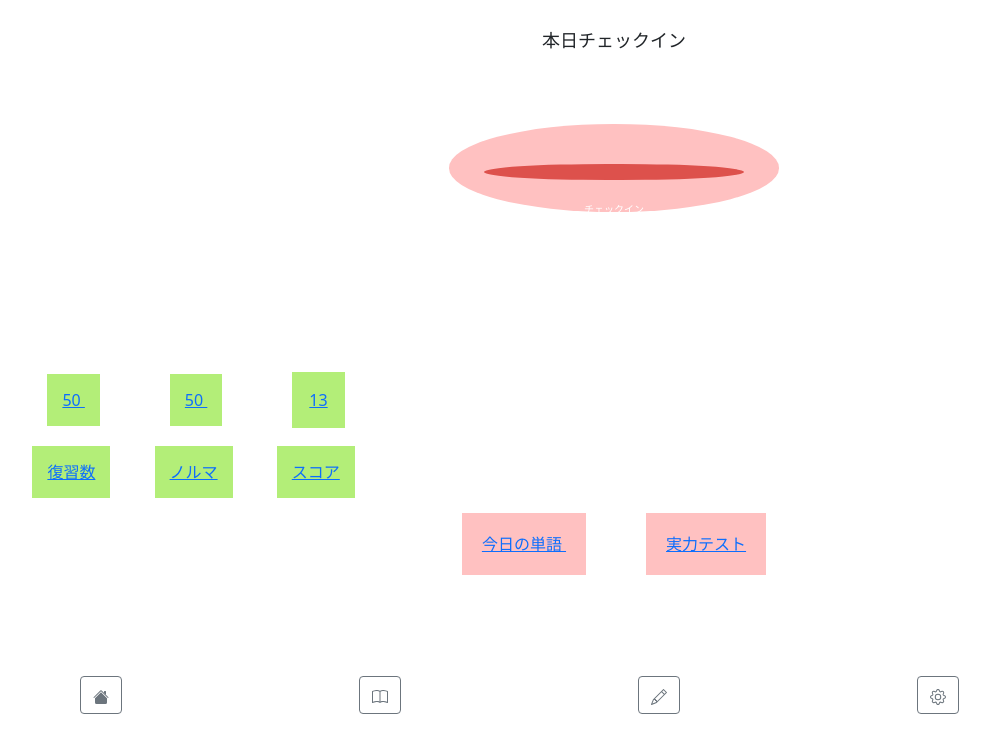
After one commit to Inoue416/mydictionary, a Flask app: template templates/test_select.html in a window 1280 px wide. The commit adds this page. Shown: the top 753 px of the page, without its empty margins (26-1016 px from the left). Run offline with Flask 2, Linux system fonts and the light colour scheme; the template is opened without the code that fills it, so the values that code supplies are empty.

Commit message:
add files of project member

```diff
--- a/app.py
+++ b/app.py
@@ -5,6 +5,8 @@ from dotenv import load_dotenv
 from mydatabase import MyDatabase
 import env_dev as ed
 import init_db
+import json
+
 load_dotenv(override=True)
 
 if not os.path.isfile('./mydictionary.db'):
@@ -44,10 +46,25 @@ def add_mydic(data):
     # TODO: add mydic
     return redirect(url_for('/dictionary'))
 
-@app.route('/add_word', methods=['POST'])  # Postだけ受け付ける
-def add_word(data):
-    # result = request.form["param"]  # Postで送ったときのパラメータの名前を指定する
-    return redirect(url_for('/dictionary', dictype="0"))
+@app.route('/add_word', methods=["POST"])  # Postだけ受け付ける
+def add_word():
+    if request.method == "POST":
+        #result = request.form["param"]  # Postで送ったときのパラメータの名前を指定する
+        post_data = json.loads(request.get_data(as_text=True, parse_form_data=True))
+        # 単語の追加処理を入れる
+        # 単語があれば入れずにメッセージを返信
+        # 単語がなければ追加する。また、追加の際はAPIで画像をついでに追加する
+        res = None
+        print("Successfull connecting database.")
+        res = database.add_word(post_data)
+        # except:
+        #     res = "Can not connect database."
+        #     print("Can not connect database.")
+
+        res = {'message': res}
+        return jsonify(res)
+
+    return jsonify({"message": "You must use post method."})
 
 @app.route('/edit_word', methods=['POST'])
 def edit_word(data):
@@ -62,7 +79,7 @@ def post_test(data):
 
 @app.route('/')
 def index():
-    return render_template('index.html')
+    return render_template('home.html')
 
 @app.route('/dictionary', methods=['GET'])
 def dictionary():
@@ -79,12 +96,12 @@ def search():
 
 @app.route('/study_select')
 def study_select():
-    return render_template('study_select.html')
+    return render_template('test_select.html')
 
 
 @app.route('/study')
 def study():
-    return render_template('study.html')
+    return render_template('test_inside.html')
 
 
 # 5000番ポートでWebサーバを起動する
--- /dev/null
+++ b/static/css/home.css
@@ -0,0 +1,5 @@
+/* checkboxのサイズ、場所の変更 */
+input[type=checkbox] {
+	transform: scale(1.3);
+	margin: 0 0 0 5px;
+}
--- /dev/null
+++ b/static/css/test_select.css
@@ -0,0 +1,107 @@
+.sign-content {
+			width: 94vw;
+			height: 40vh;
+			margin-left: 3vw;
+		}
+
+		.sign-time {
+			width: 98%;
+			height: 8vh;
+			text-align: center;
+			line-height: 10vh;
+			font-size: 18px;
+			margin-left: 1%;
+		}
+
+		.sign-button {
+			width: 98%;
+			height: 15vh;
+			margin-left: 1%;
+			font-size: 22px;
+			text-align: center;
+			line-height: 11vh;
+			margin-top: 5%;
+		}
+
+		.sign-button-big {
+			width: 28%;
+			height: 73%;
+			margin: 0 auto;
+			border-radius: 50%;
+			background-color: #ffc1c1;
+			color: white;
+			padding: 3%;
+		}
+
+		.sign-button-small {
+			width: 100%;
+			height: 100%;
+			margin: 0 auto;
+			border-radius: 50%;
+			background-color: #dd514c;
+			color: white;
+			border: 0;
+			cursor: pointer;
+		}
+
+		.sign-button-small:hover {
+			color: black;
+			background-color: #ffffff;
+		}
+
+		.sign-logs {
+			width: 98%;
+			height: 0vh;
+			margin-left: 1%;
+			text-align: center;
+			font-size: 12px;
+			line-height: 3vh;
+		}
+
+		.sign-logs>span>a {
+			color: #436eee;
+		}
+
+		.sign-texts {
+			width: 98%;
+			height: 18vh;
+			margin-left: 1%;
+			text-align: center;
+			font-size: 16px;
+			color: red;
+		}
+
+        .date{
+
+            background-color: #B3EE78;
+            margin: 20px;
+            margin-left:35px ;
+            padding:15px;
+        }
+          .date1{
+
+            background-color: #B3EE78;
+            margin: 20px;
+            margin-left:50px ;
+            padding:17px;
+        }
+        .date3{
+
+            background-color: #B3EE78;
+            margin: 20px;
+            margin-left:50px ;
+            padding:15px;
+        }
+        .date2{
+            font-size: 10;
+
+             background-color: #B3EE78;
+             margin: 20px;
+            padding:15px;
+        }
+
+.bright{
+    background-color:#ffc1c1;
+    margin: 30px;
+    padding: 20px;
+}
--- a/templates/base.html
+++ b/templates/base.html
@@ -29,7 +29,7 @@
                     </a>
                 </div>
                 <div class="col">
-                    <a class="btn btn-outline-secondary" href="#">
+                    <a class="btn btn-outline-secondary" href="{{ url_for('study_select') }}">
                         <svg xmlns="http://www.w3.org/2000/svg" width="16" height="16" fill="currentColor" class="bi bi-pencil" viewBox="0 0 16 16">
                             <path d="M12.146.146a.5.5 0 0 1 .708 0l3 3a.5.5 0 0 1 0 .708l-10 10a.5.5 0 0 1-.168.11l-5 2a.5.5 0 0 1-.65-.65l2-5a.5.5 0 0 1 .11-.168l10-10zM11.207 2.5 13.5 4.793 14.793 3.5 12.5 1.207 11.207 2.5zm1.586 3L10.5 3.207 4 9.707V10h.5a.5.5 0 0 1 .5.5v.5h.5a.5.5 0 0 1 .5.5v.5h.293l6.5-6.5zm-9.761 5.175-.106.106-1.528 3.821 3.821-1.528.106-.106A.5.5 0 0 1 5 12.5V12h-.5a.5.5 0 0 1-.5-.5V11h-.5a.5.5 0 0 1-.468-.325z"/>
                         </svg>
--- /dev/null
+++ b/templates/test_select.html
@@ -0,0 +1,66 @@
+{% extends 'base.html' %}
+{% block title %}
+<title>STUDY SELECT</title>
+{% endblock %}
+{% block head %}
+<link rel="stylesheet" href="{{ url_for('static', filename='css/test_select.css') }}">
+    <script>
+ // チェックインボタン
+        function sign()
+            {
+				var signed = 'OK';
+				document.getElementById('signs').innerHTML = signed;
+				document.getElementById("signLogs").style.display = "block";
+				// チェックイン時間の取得
+				var data = new Date();
+				var year = data.getFullYear(); //年の取得
+				var month = data.getMonth() + 1; //取得月
+				var today = data.getDate(); //取得日
+				var year = year.toString();
+				var month = month.toString();
+				var today = today.toString();
+				var toshi = '年';
+				var tsuki = '月';
+				var niti =  '日'
+				var signday = year + toshi  + month + tsuki  + today + niti ; //年、月、日を組み合わせます
+				document.getElementById('todays').innerHTML = signday; //更新日
+			}
+    </script>
+{% endblock %}
+{% block contents %}
+   <!-- 毎日チェックイン -->
+<div class="sign-content">
+	    <!-- チェックイン時間 -->
+	    <div class="sign-time"><span id="todays">本日チェックイン</span></div>
+	    <!-- チェックインボタン -->
+	    <div class="sign-button">
+	    <div class="sign-button-big" style="text-align: center;">
+	    <button class="sign-button-small" onclick="sign()" id="signs" style="text-align: center; font-size: 10px;">チェックイン</button>
+    	</div>
+</div>
+<!-- チェックイン記録 -->
+<div class="sign-logs" style="display: none;" id="signLogs">
+    <span>もう<span id="signTimes">２</span>日間連続で勉強しました</span>
+</div>
+<div class="sign-texts"></div>
+<div>
+ <a class="date">50 </a>
+ <a class="date3">50 </a>
+  <a class="date1">13</a>
+  </div>
+  <br/>
+  <br/>
+<div>
+   <a class="date2">復習数</a>      <!-- 単語の復習数 -->
+ <a class="date2">ノルマ</a>        <!-- 今日覚える単語 -->
+  <a class="date2">スコア</a>       <!-- 前のテストのスコア　-->
+  </div>
+
+
+<div class="sign-texts mt-5">
+ <a href="{{ url_for('study') }}" class = "bright">今日の単語 </a>
+
+ <a href="http://www.60byo.net/v1_1/test.html" class = "bright">実力テスト</a>
+
+</div>
+{% endblock %}
```
Also changed, not shown: mydatabase.py (+51 -1 lines), static/css/test_inside.css (added, +98 -0 lines), static/js/home.js (added, +80 -0 lines), static/js/test_inside.js (added, +107 -0 lines), templates/home.html (added, +41 -0 lines), templates/index.html (deleted, +0 -10 lines), templates/test_inside.html (added, +63 -0 lines), mydictionary.db.
